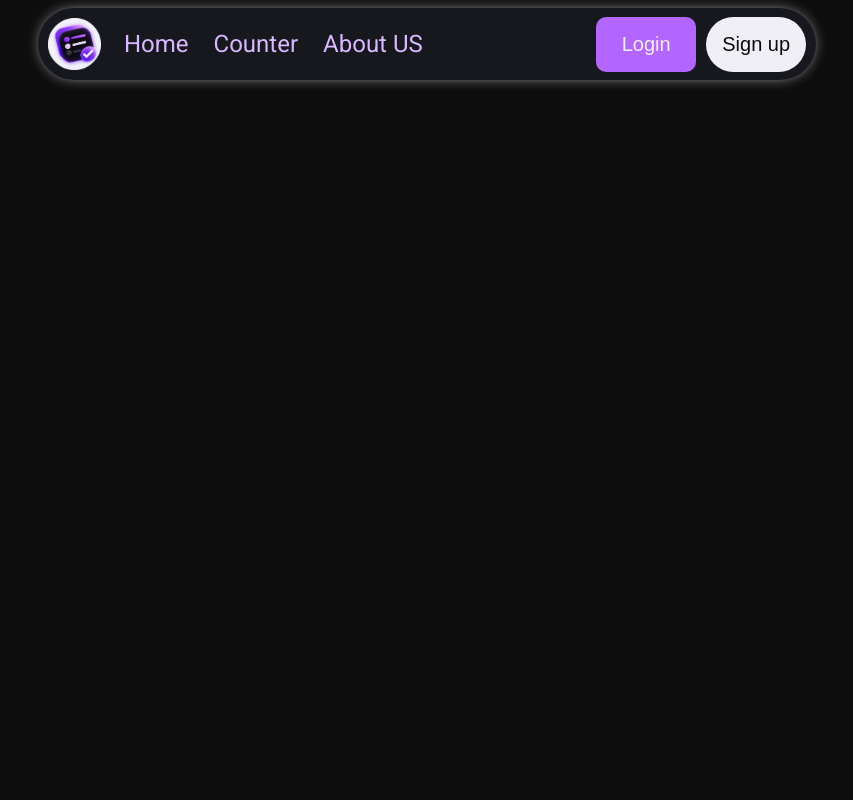
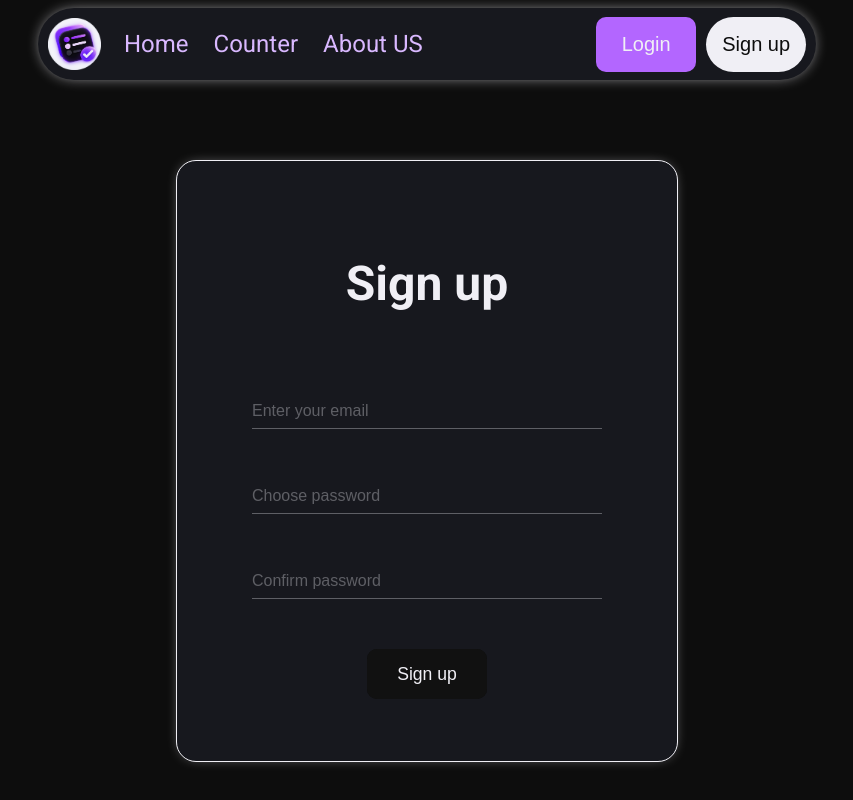
Before and after one commit to Mohamedlpr/Task-manager, a React (Vite) app in the folder Frontend/: page /signup in a window 1280 px wide. Shown: the whole page, without its empty margins (213-1066 px from the left). Built offline with nearby package versions, Linux system fonts and the light colour scheme; the HTML template or start-up script is replaced by a standard one.

Commit message:
adding signup page

```diff
--- a/Frontend/src/App.jsx
+++ b/Frontend/src/App.jsx
@@ -3,6 +3,7 @@ import Header from "./components/Header.jsx";
 import { Routes, Route } from "react-router-dom";
 import Dashboard from "./pages/Dashboard.jsx";
 import Counter from "./pages/Counter.jsx";
+import Signup from "./pages/Signup.jsx";
 
 function App() {
   return (
@@ -11,8 +12,8 @@ function App() {
       <Routes>
         <Route path="/" element={<Dashboard />} />
         <Route path="/counter" element={<Counter />} />
-        <Route path="/login" element={<login />} />
-        <Route path="/signup" element={<signup />} />
+
+        <Route path="/signup" element={<Signup />} />
       </Routes>
     </>
   );
--- a/Frontend/src/index.css
+++ b/Frontend/src/index.css
@@ -167,6 +167,52 @@ body {
   text-decoration: none;
 }
 
+.signupContainer {
+  display: flex;
+  flex-direction: column;
+  align-items: center;
+  justify-content: center;
+  background-color: #17181e;
+  border: solid #f0eff5 1px;
+  box-shadow: 0px 0px 15px -8px #f0eff5;
+  border-radius: 20px;
+  width: 500px;
+  height: 600px;
+  margin: auto;
+  gap: 50px;
+}
+
+.signupContainer h1 {
+  font-size: 3em;
+}
+
+.signupContainer input {
+  border: none;
+  outline: none;
+  background: transparent;
+  border-bottom: 1px solid #f0eff554;
+  padding: 8px 0;
+  width: 70%;
+  font-size: 16px;
+  color: #f0eff5;
+}
+
+.signupContainer input::placeholder {
+  color: #f0eff554;
+  opacity: 1;
+}
+
+.signupContainer input:focus {
+  border-bottom: 1px solid #f0eff59e;
+  transition: border-color 0.3s ease;
+}
+
+.signupContainer button {
+  width: 120px;
+  height: 50px;
+  font-size: 1.1em;
+}
+
 .taskContainer {
   display: flex;
   flex-direction: row;
@@ -245,9 +291,8 @@ body {
   padding: 30px;
 }
 
+.signupContainer button,
 .counterButtons button {
-  width: 100px;
-  height: 50px;
   border: none;
   outline: none;
   color: #f0eff5;
@@ -258,6 +303,12 @@ body {
   border-radius: 10px;
 }
 
+.counterButtons button {
+  width: 100px;
+  height: 50px;
+}
+
+.signupContainer button:before,
 .counterButtons button:before {
   content: "";
   background: linear-gradient(
@@ -286,18 +337,22 @@ body {
   border-radius: 10px;
 }
 
+.signupContainer button:active,
 .counterButtons button:active {
   color: #000;
 }
 
+.signupContainer button:active:after,
 .counterButtons button:active:after {
   background: transparent;
 }
 
+.signupContainer button:hover:before,
 .counterButtons button:hover:before {
   opacity: 1;
 }
 
+.signupContainer button:after,
 .counterButtons button:after {
   z-index: -1;
   content: "";
--- a/Frontend/src/pages/Signup.jsx
+++ b/Frontend/src/pages/Signup.jsx
@@ -0,0 +1,46 @@
+import { useState } from "react";
+
+function Signup() {
+  const [email, setEmail] = useState("");
+  const [password, setPassword] = useState("");
+  const [confirmPassword, setConfirmPassword] = useState("");
+
+  const buttonClick = () => {
+    if (
+      confirmPassword == password &&
+      password !== "" &&
+      confirmPassword !== ""
+    ) {
+      console.log(email, password);
+    } else {
+      console.log("Passwords do not match");
+    }
+  };
+
+  return (
+    <div className="signupContainer">
+      <h1>Sign up</h1>
+      <input
+        type="email"
+        value={email}
+        onChange={(e) => setEmail(e.target.value)}
+        placeholder="Enter your email"
+      />
+      <input
+        type="password"
+        value={password}
+        onChange={(e) => setPassword(e.target.value)}
+        placeholder="Choose password"
+      />
+      <input
+        type="password"
+        value={confirmPassword}
+        onChange={(e) => setConfirmPassword(e.target.value)}
+        placeholder="Confirm password"
+      />
+      <button onClick={buttonClick}>Sign up</button>
+    </div>
+  );
+}
+
+export default Signup;
```
